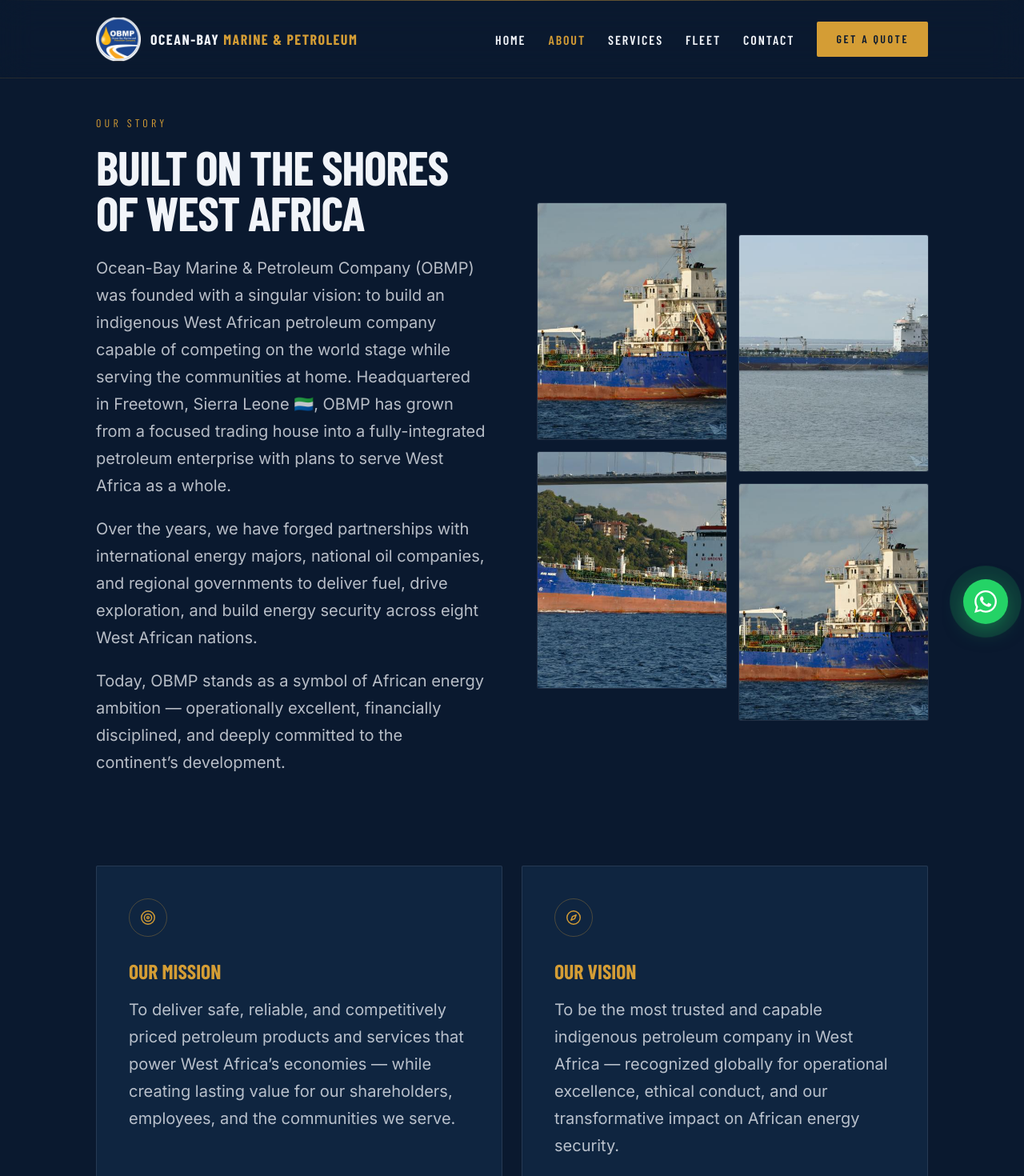
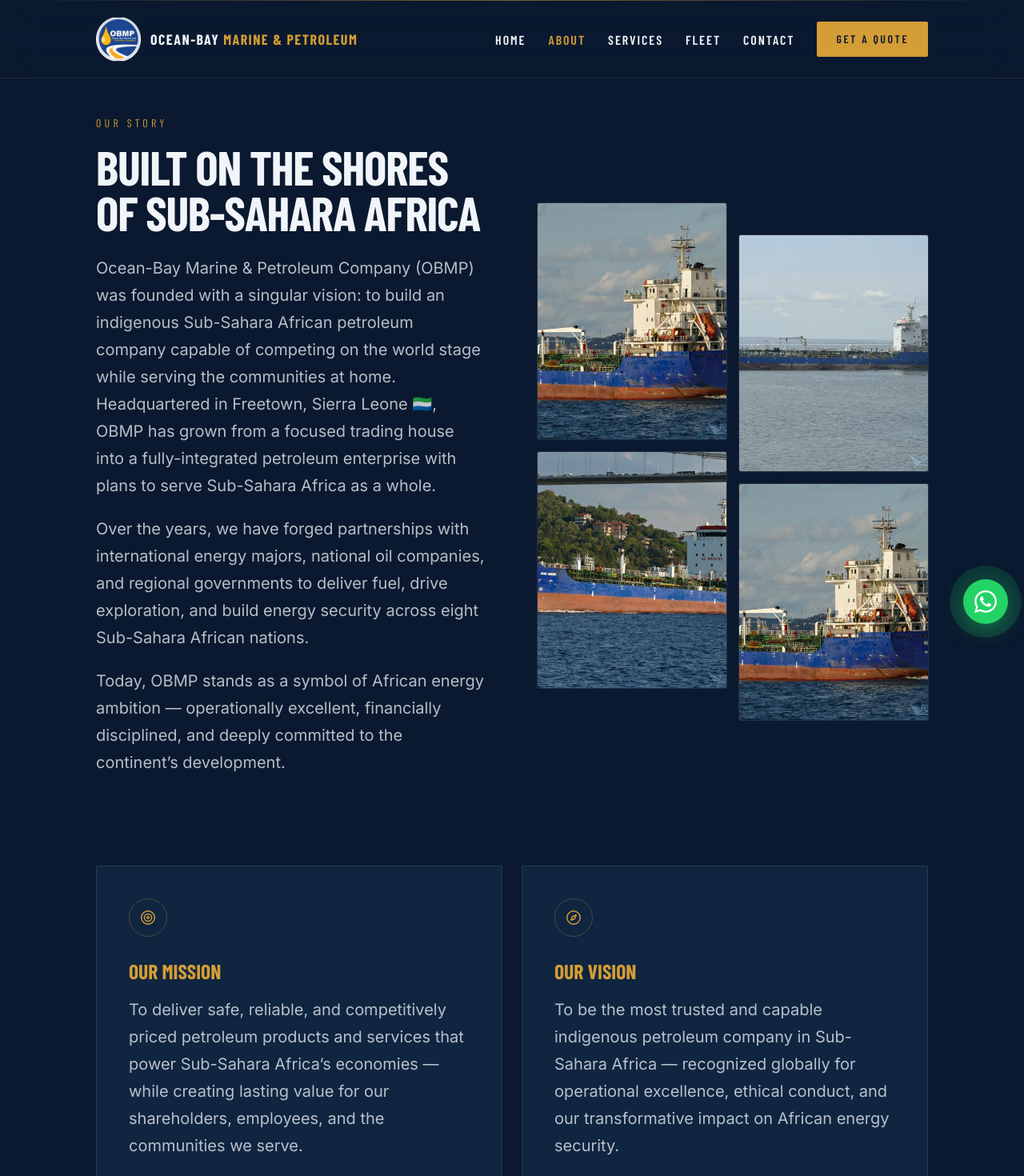
Before and after one commit to janneh2000/obmp, a React (Vite) app: page /about in a window 1280 px wide. Shown: the top 1470 px of the page at 80% size. Built offline with nearby package versions, Linux system fonts and the light colour scheme; a web font is replaced by a local one.

Commit message:
hero section modified

```diff
--- a/src/components/AboutSection.jsx
+++ b/src/components/AboutSection.jsx
@@ -22,20 +22,20 @@
         <div>
           <p className="eyebrow mb-4">Our Story</p>
           <h2 className="font-heading text-fluid-2xl font-bold uppercase leading-[0.95] text-quartz">
-            Built on the shores of West Africa
+            Built on the shores of Sub-Sahara Africa
           </h2>
           <div className="mt-6 space-y-5 text-fluid-base text-quartz/75">
             <p>
               Ocean-Bay Marine &amp; Petroleum Company (OBMP) was founded with a singular vision: to
-              build an indigenous West African petroleum company capable of competing on the world
+              build an indigenous Sub-Sahara African petroleum company capable of competing on the world
               stage while serving the communities at home. Headquartered in Freetown, Sierra Leone
               🇸🇱, OBMP has grown from a focused trading house into a fully-integrated petroleum
-              enterprise with plans to serve West Africa as a whole.
+              enterprise with plans to serve Sub-Sahara Africa as a whole.
             </p>
             <p>
               Over the years, we have forged partnerships with international energy majors, national
               oil companies, and regional governments to deliver fuel, drive exploration, and build
-              energy security across eight West African nations.
+              energy security across eight Sub-Sahara African nations.
             </p>
             <p>
               Today, OBMP stands as a symbol of African energy ambition — operationally excellent,
@@ -66,7 +66,7 @@
           <h3 className="mt-6 font-heading text-fluid-lg font-bold uppercase text-gold">Our Mission</h3>
           <p className="mt-3 text-fluid-base text-quartz/75">
             To deliver safe, reliable, and competitively priced petroleum products and services that
-            power West Africa&rsquo;s economies — while creating lasting value for our shareholders,
+            power Sub-Sahara Africa&rsquo;s economies — while creating lasting value for our shareholders,
             employees, and the communities we serve.
           </p>
         </article>
@@ -76,7 +76,7 @@
           </span>
           <h3 className="mt-6 font-heading text-fluid-lg font-bold uppercase text-gold">Our Vision</h3>
           <p className="mt-3 text-fluid-base text-quartz/75">
-            To be the most trusted and capable indigenous petroleum company in West Africa —
+            To be the most trusted and capable indigenous petroleum company in Sub-Sahara Africa —
             recognized globally for operational excellence, ethical conduct, and our transformative
             impact on African energy security.
           </p>
--- a/src/components/ContactSection.jsx
+++ b/src/components/ContactSection.jsx
@@ -2,7 +2,7 @@
 
 /**
  * ContactSection — split-screen "Partnership Nexus" (content pass).
- * Left: stylized West Africa graphic + OBP contact details (gold icons).
+ * Left: stylized Sub-Sahara Africa graphic + OBP contact details (gold icons).
  * Right: the Nexus contact form. Drop /public/contact/map.jpg for a real map.
  */
 
@@ -31,7 +31,7 @@
 );
 
 const CONTACT_DETAILS = [
-  { icon: <PinIcon />, label: "Head Office", lines: ["Freetown, Sierra Leone 🇸🇱", "West Africa"] },
+  { icon: <PinIcon />, label: "Head Office", lines: ["Freetown, Sierra Leone 🇸🇱", "Sub-Sahara Africa"] },
   { icon: <PhoneIcon />, label: "Phone / WhatsApp", lines: ["+23232888888"] },
   { icon: <MailIcon />, label: "Email", lines: ["info@oceanbaypetroleum.com", "sales@oceanbaypetroleum.com"] },
   { icon: <ClockIcon />, label: "Business Hours", lines: ["Monday – Friday: 8AM – 6PM", "Saturday: 9AM – 2PM"] },
--- a/src/components/FleetSection.jsx
+++ b/src/components/FleetSection.jsx
@@ -55,7 +55,7 @@
         </h2>
         <p className="mt-5 max-w-2xl text-fluid-base text-quartz/75">
           OBMP&rsquo;s marine division operates a modern, double-hull tanker fleet — moving clean
-          petroleum products safely across West African waters and beyond.
+          petroleum products safely across Sub-Sahara African waters and beyond.
         </p>
 
         <div className="mt-12 grid gap-8 lg:mt-16 lg:grid-cols-2">
--- a/src/components/Footer.jsx
+++ b/src/components/Footer.jsx
@@ -24,7 +24,7 @@
           </div>
           <p className="mt-5 max-w-sm text-fluid-sm text-quartz/55">
             An integrated energy platform for the sustainable exploration, distribution, and
-            supply of premium petroleum products across West Africa.
+            supply of premium petroleum products across Sub-SaharaAfrica.
           </p>
         </div>
 
@@ -69,7 +69,7 @@
             © {YEAR} Ocean-Bay Marine &amp; Petroleum Company. All rights reserved.
           </p>
           <p className="font-heading text-sm uppercase tracking-[0.25em] text-quartz/40">
-            Sierra Leone · West Africa
+            Sierra Leone · Sub-Sahara Africa
           </p>
         </div>
       </div>
--- a/src/components/ServicesDetail.jsx
+++ b/src/components/ServicesDetail.jsx
@@ -26,7 +26,7 @@
     eyebrow: "Upstream Operations Excellence",
     title: "Exploration & Production",
     description:
-      "Our E&P division leverages advanced seismic data analysis, modern drilling technologies, and seasoned geological expertise to identify and develop hydrocarbon resources across West African basins. We operate with world-class HSE standards and strong government partnerships.",
+      "Our E&P division leverages advanced seismic data analysis, modern drilling technologies, and seasoned geological expertise to identify and develop hydrocarbon resources across Sub-Sahara African basins. We operate with world-class HSE standards and strong government partnerships.",
     capabilities: [
       "Geophysical surveying and seismic interpretation",
       "Exploration drilling and well management",
@@ -42,7 +42,7 @@
     eyebrow: "Global Commodity Intelligence",
     title: "Trading & Procurement",
     description:
-      "OBMP's trading division executes sophisticated petroleum commodity transactions connecting West African buyers and sellers to international markets. Our experienced trading desk provides price risk management, supply optimization, and procurement strategies that maximize value.",
+      "OBMP's trading division executes sophisticated petroleum commodity transactions connecting Sub-Sahara African buyers and sellers to international markets. Our experienced trading desk provides price risk management, supply optimization, and procurement strategies that maximize value.",
     capabilities: [
       "Crude oil and refined products trading",
       "International supply chain procurement",
--- a/src/components/ServicesSection.jsx
+++ b/src/components/ServicesSection.jsx
@@ -49,7 +49,7 @@
           Three pillars. One integrated platform.
         </h2>
         <p className="mt-5 max-w-xl text-quartz/65">
-          From the wellhead to the forecourt — Ocean-Bay moves energy across West Africa with
+          From the wellhead to the forecourt — Ocean-Bay moves energy across Sub-Sahara Africa with
           precision, scale, and intelligence.
         </p>
 
```
